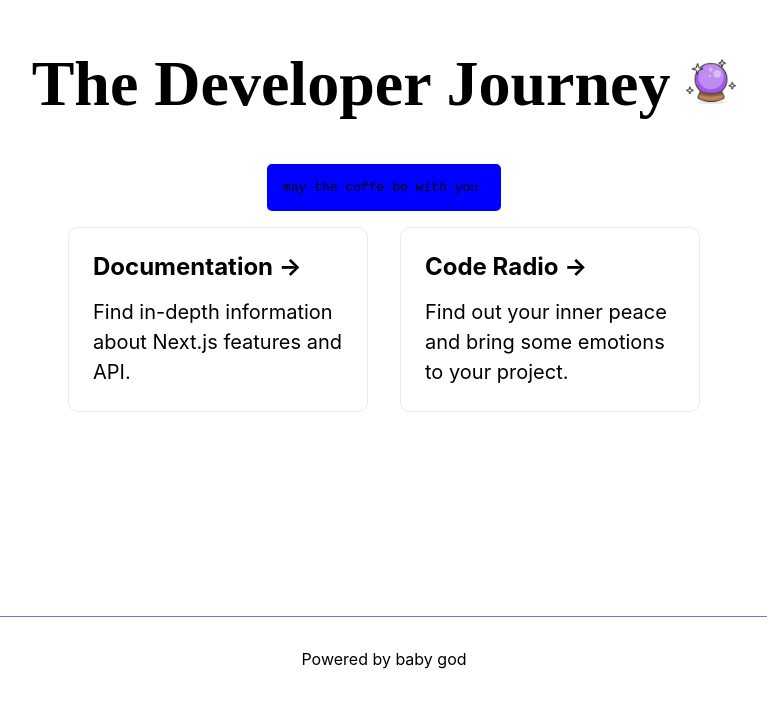
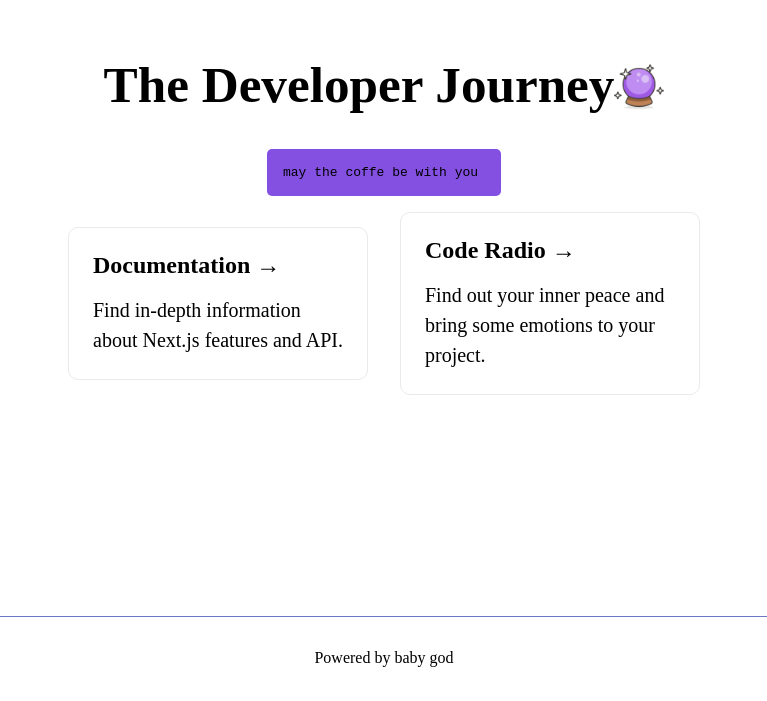
Before and after one commit to joaopedro-dev/this-is-the-way, a Next.js app: page / in a window 1280 px wide. Shown: the part 184-885 px from the top of the page, without its empty margins (256-1023 px from the left). Built offline with nearby package versions, Linux system fonts and the light colour scheme.

Commit message:
Limpando o code e adicionando a estilização teste

```diff
--- a/styles/Home.module.css
+++ b/styles/Home.module.css
@@ -26,15 +26,6 @@
   justify-content: center;
   align-items: center;
   flex-grow: 1;
-}
-
-.code {
-  background: #6f78c4;
-  border-radius: 5px;
-  padding: 0.75rem;
-  font-size: 1.1rem;
-  font-family: Menlo, Monaco, Lucida Console, Liberation Mono, DejaVu Sans Mono,
-    Bitstream Vera Sans Mono, Courier New, monospace;
 }
 
 .grid {
--- a/styles/components/header.module.css
+++ b/styles/components/header.module.css
@@ -4,22 +4,12 @@
 }
 
 .title {
+  display: flex;
+  align-items: center;
   line-height: 1.15;
-  font-size: 4rem;
+  font-size: 3.2rem;
   text-align: center;
-  font-family: Patua One;
 }
-
-.title a {
-    color: #0070f3;
-    text-decoration: none;
-  }
-
-  .title a:hover,
-  .title a:focus,
-  .title a:active {
-    text-decoration: underline;
-  }
 
 .logo{
     width: 50px;
@@ -32,7 +22,8 @@
     display: flex;
     align-items: center;
     align-self: center;
+    text-align: center;
     align-content: center;
-    background: blue;
+    background: #8350e2;
     border-radius: 5px;
   }
--- a/styles/globals.css
+++ b/styles/globals.css
@@ -2,8 +2,6 @@ html,
 body {
   padding: 0;
   margin: 0;
-  font-family: -apple-system, BlinkMacSystemFont, Segoe UI, Roboto, Oxygen,
-    Ubuntu, Cantarell, Fira Sans, Droid Sans, Helvetica Neue, sans-serif;
 }
 
 a {
```
